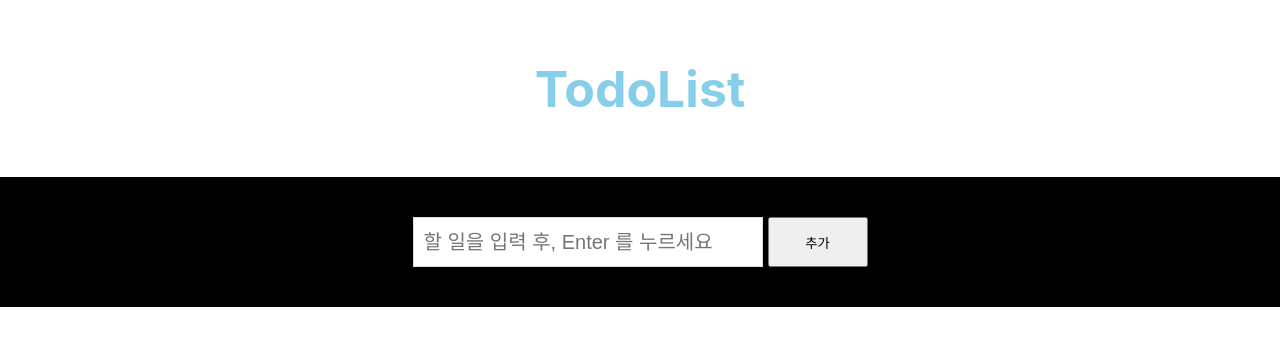
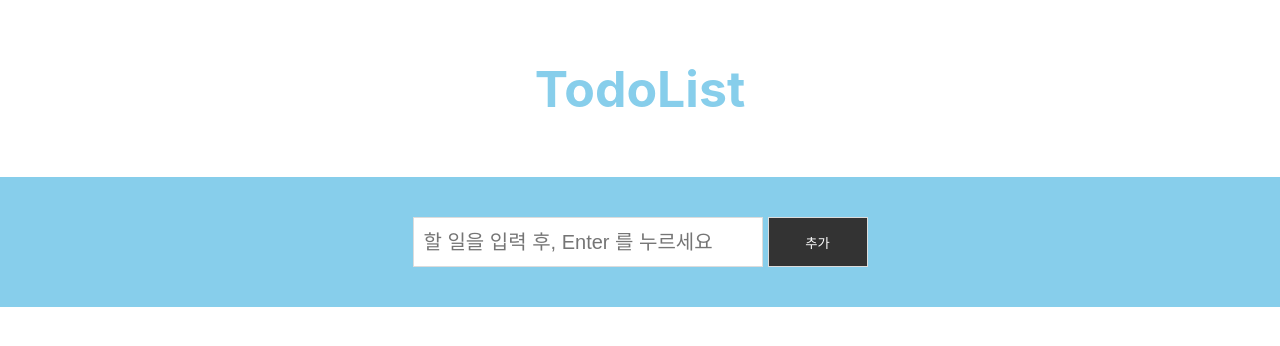
Before and after one commit to yuracho/react-todolist, a React (Create React App) app: page / in a window 1280 px wide. Shown: the top 346 px of the page. Built offline with nearby package versions, Linux system fonts and the light colour scheme.

Commit message:
Update TodoForm.css

```diff
--- a/src/components/TodoForm.css
+++ b/src/components/TodoForm.css
@@ -1,7 +1,8 @@
 .TodoForm {
   text-align: center;
   padding: 40px 0;
-  background: #000;
+  background: skyblue;
+  font-style: normal;
 }
 .TodoForm input {
   width: 350px;
@@ -17,4 +18,7 @@
   width: 100px;
   height: 50px;
   margin-left: 5px;
+  border: 1px solid #dcdcdc;
+  color: #fff;
+  background: #333;
 }
```
